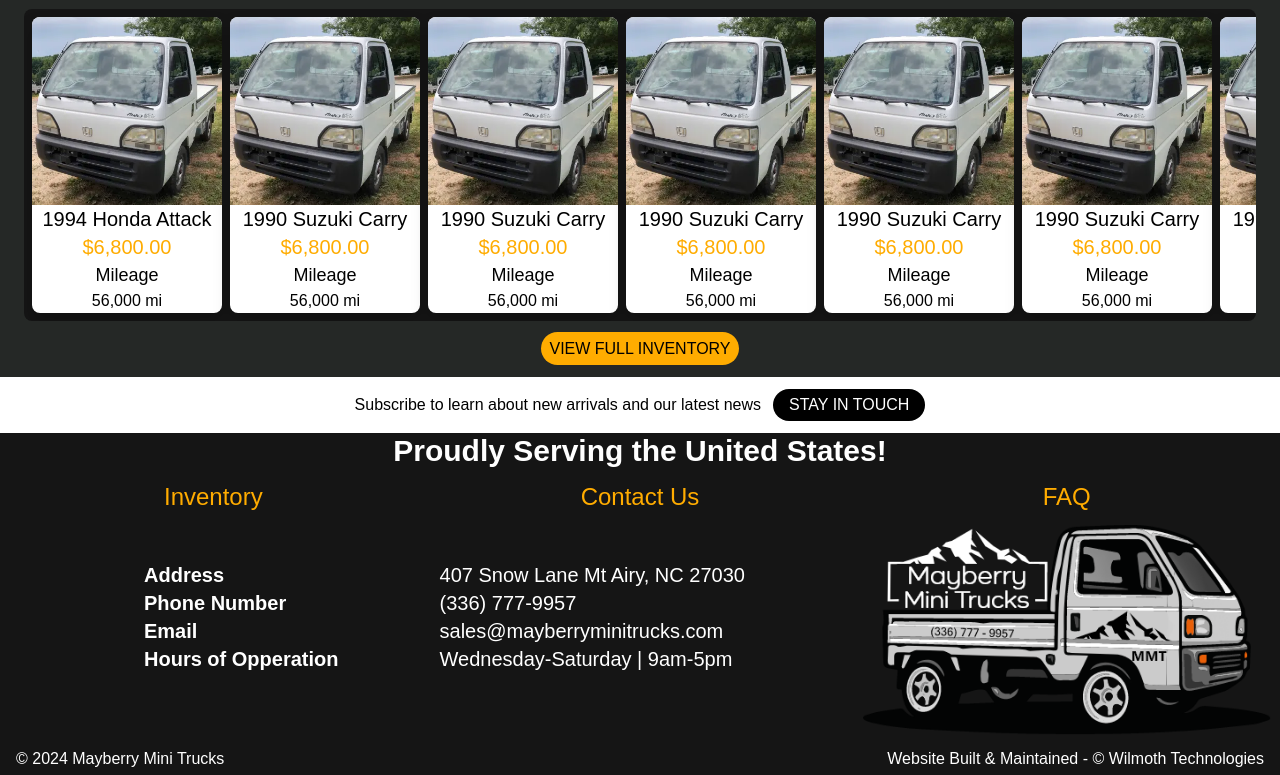
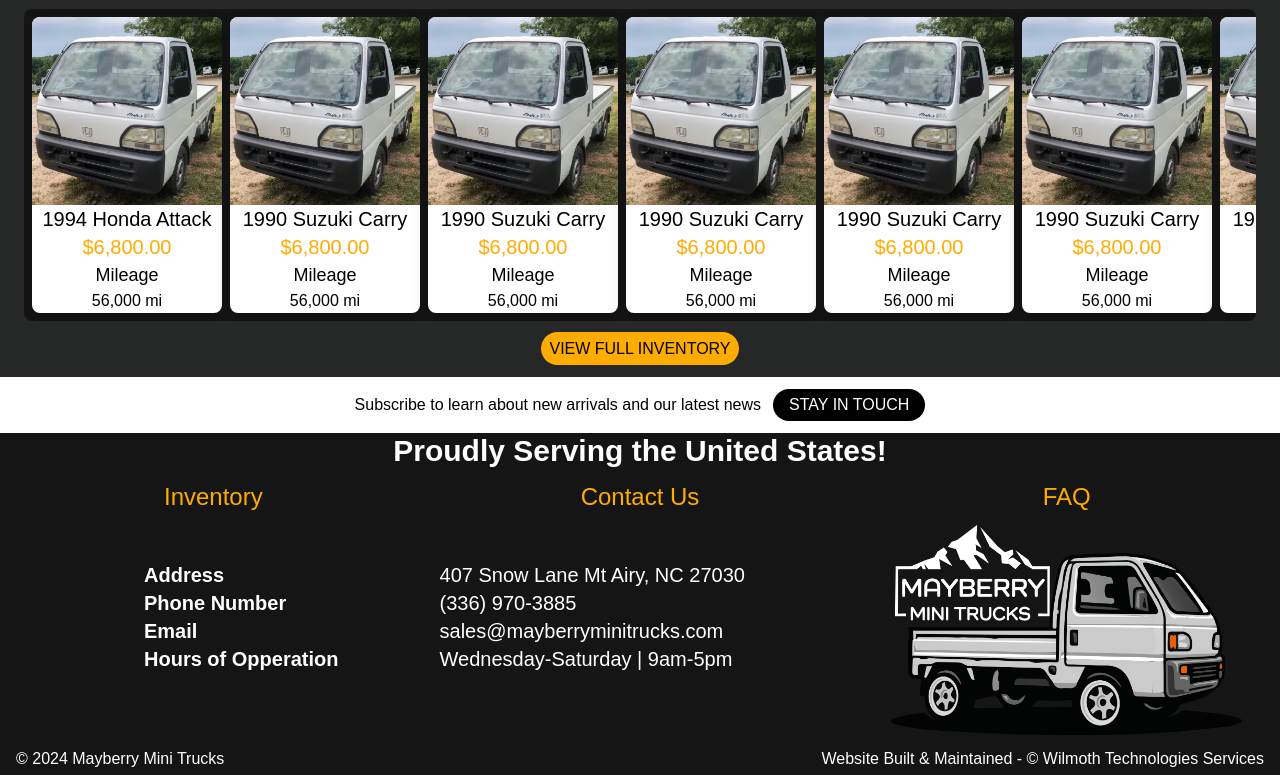
Before and after one commit to Wilmoth-Technologies/mayberry-mini-trucks-ui, a React (Vite) app: page / in a window 1280 px wide. Shown: the part 1983-2758 px from the top of the page. Built offline with nearby package versions, Linux system fonts and the light colour scheme; a web font is replaced by a local one.

Commit message:
Update Contact & Footer Asset

```diff
--- a/src/shared/components/Footer.jsx
+++ b/src/shared/components/Footer.jsx
@@ -30,7 +30,7 @@
                         Phone Number
                     </p>
                     <p className="w-7/12">
-                        (336) 777-9957
+                        (336) 970-3885
                     </p>
                 </div>
                 <div className="w-full flex">
@@ -56,7 +56,7 @@
                     © 2024 Mayberry Mini Trucks
                 </p>
                 <p className="pb-1 md:pr-4">
-                    Website Built & Maintained - © Wilmoth Technologies
+                    Website Built & Maintained - © Wilmoth Technologies Services
                 </p>
             </div>
         </footer>
```
Also changed, not shown: public/Kei-footer.png.
